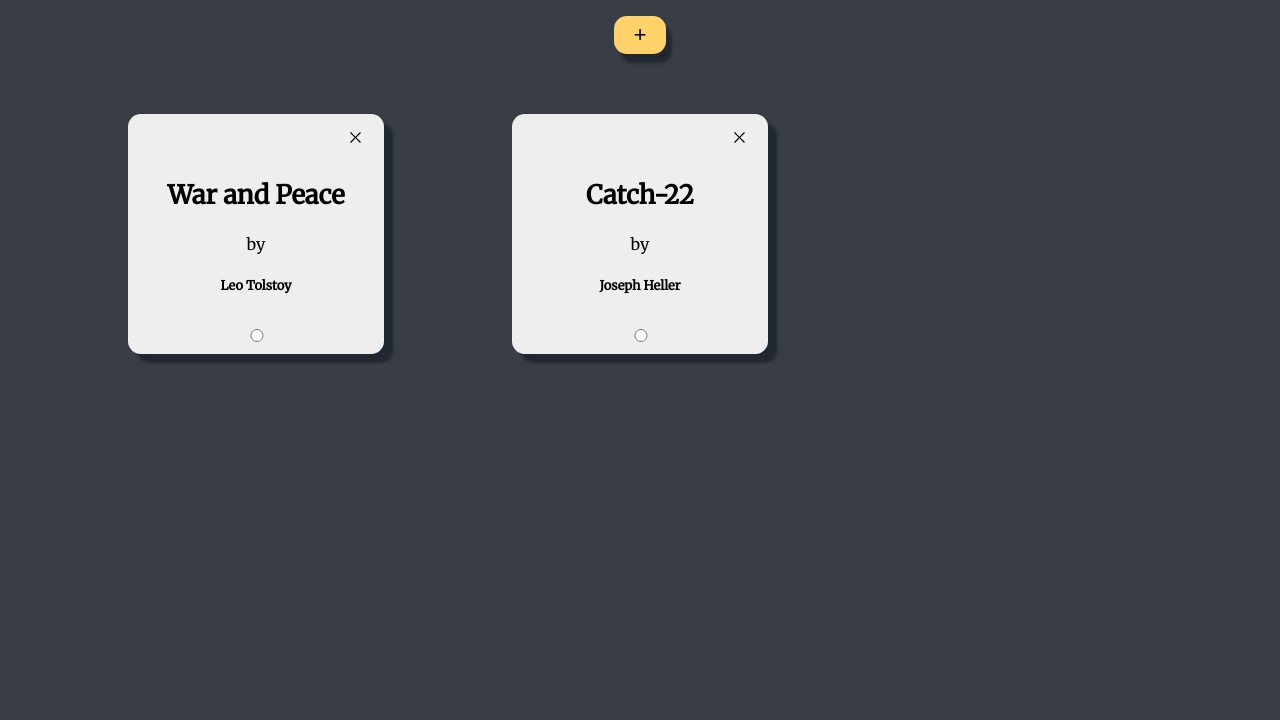
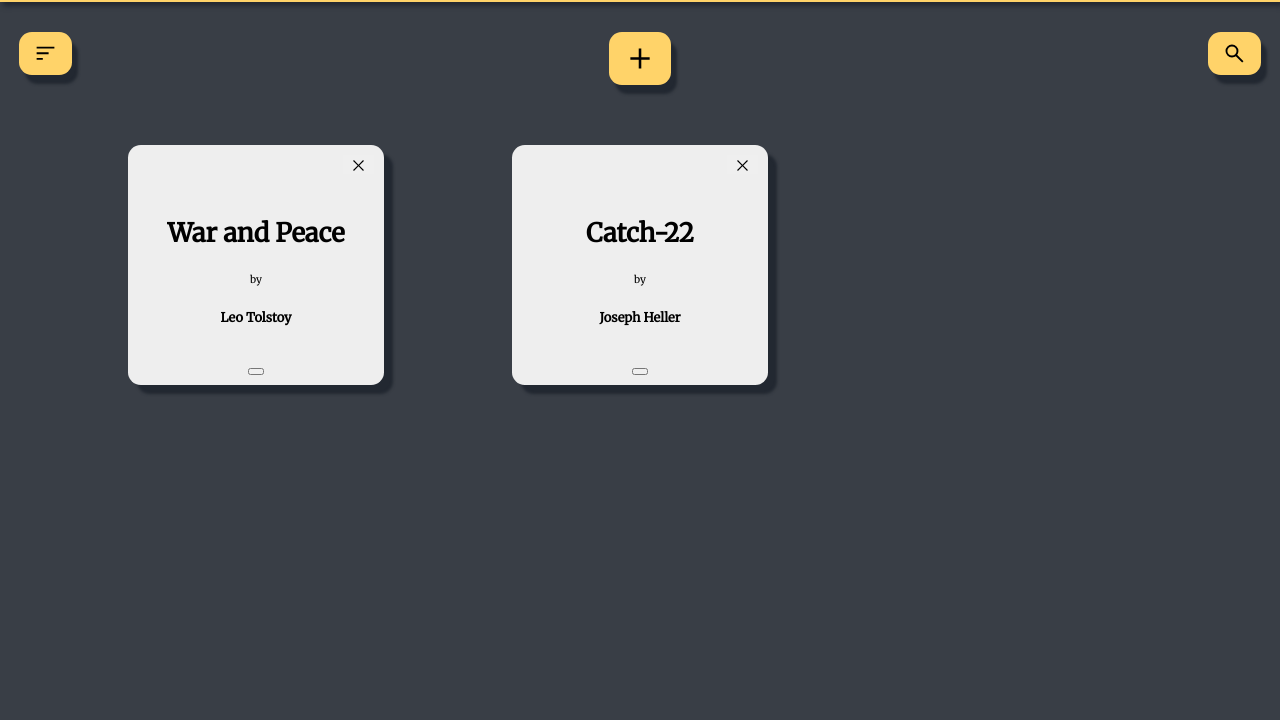
Before and after one commit to AMSzura/library, a plain HTML site: page index.html in a window 1280 px wide. Shown: the part 80-800 px from the top of the page. Drawn offline with Linux system fonts and the light colour scheme.

Commit message:
add buttons for search & sort. card styling

```diff
--- a/index.html
+++ b/index.html
@@ -20,7 +20,12 @@
         <img class="svg" id="menu" src="icons/menu_FILL0_wght600_GRAD200_opsz48.svg" alt="">
     </div>
     <div class="wrapper">
-        <button id="new">+</button>
+        <div class="buttons">
+            <button class="lib-btn" id="sort"><img class="btn-img" src="/icons/sort_FILL0_wght500_GRAD200_opsz48.svg" alt=""></button>
+            <button class="lib-btn" id="new"><img class="btn-img" src="/icons/add_FILL0_wght500_GRAD200_opsz48.svg" alt=""></button>
+            <button class="lib-btn" id="search"><img src="/icons/search_FILL0_wght500_GRAD200_opsz48.svg" alt="" class="btn-img"></button>
+        </div>
+
         <div class="library">
             <div class="new-pop-up">
                 <button id="close"><img src="icons/close_FILL0_wght400_GRAD0_opsz48.svg" alt=""></button>
--- a/script.js
+++ b/script.js
@@ -28,9 +28,9 @@ function createCard() {
     this.content.classList.add("card-content");
     this.card.appendChild(this.content);
 
-    this.readBtn = document.createElement("input");
+    this.readBtn = document.createElement("button");
     this.readBtn.classList.add("read")
-    this.readBtn.setAttribute("type", "radio");
+    this.readBtn.setAttribute("type", "button");
     this.card.appendChild(this.readBtn);
 
     this.title = document.createElement("h1");
--- a/styles.css
+++ b/styles.css
@@ -25,7 +25,7 @@ button {
 
 .nav {
     padding: 0px 30px;
-    height: 5vw;
+    height: 10vh;
     max-height: 10vw;
     display: flex;
     justify-content: space-between;
@@ -41,20 +41,43 @@ button {
     color: var(--white);
 }
 
-#new {
+.buttons {
+    display: flex;
+    width: 97%;
+    justify-content: space-between;
+}
+
+
+
+.lib-btn {
     background-color: var(--yellow);
-    height: 3vw;
-    width: 4vw;
+    height: calc(40px + 1vw);
+    width: calc(50px + 1vw);
     border-radius: 1vw;
     outline: none;
     border: none;
     box-shadow: 6px 9px 3px #222831;
     font-size: 1.7vw;
     transition: 0.3s;
-
+    display: flex;
+    justify-content: center;
+    align-items: center;
 }
 
-#new:hover {
+#sort, #search {
+    height: calc(30px + 1vw);
+    width: calc(40px + 1vw);
+}
+
+#sort>img, #search>img {
+    height: calc(10px + 1vw);
+}
+
+.btn-img {
+    height: calc(20px + 1vw);
+}
+
+.lib-btn:hover {
     transform: scale(1.2);
     transition: 0.3s;
 }
@@ -175,9 +198,9 @@ hr {
 }
 
 .card {
-    max-height: 30vw;
-    max-width: 20vw;
-    padding: 1vw;
+    height:  auto;
+    width:  auto;
+    padding: 4%;
     background-color: var(--white);
     border-radius: 1vw;
     box-shadow: 9px 9px 3px #222831;
@@ -202,6 +225,7 @@ hr {
     flex-direction: column;
     justify-content: space-between;
     align-items: center;
+    height: fit-content;
 }
 
 .card-content>* {
@@ -212,6 +236,16 @@ hr {
     font-size: 2vw;
 }
 
+.card-content>p {
+    font-size: 0.8vw;
+}
+
 .card-content>h3 {
     font-size: 1vw;
 }
+
+.read {
+    height: 3%;
+    width: 2%;
+    align-self: center;
+}
```
Also changed, not shown: icons/add_FILL0_wght500_GRAD200_opsz48.svg (added), icons/search_FILL0_wght500_GRAD200_opsz48.svg (added), icons/sort_FILL0_wght500_GRAD200_opsz48.svg (added).
